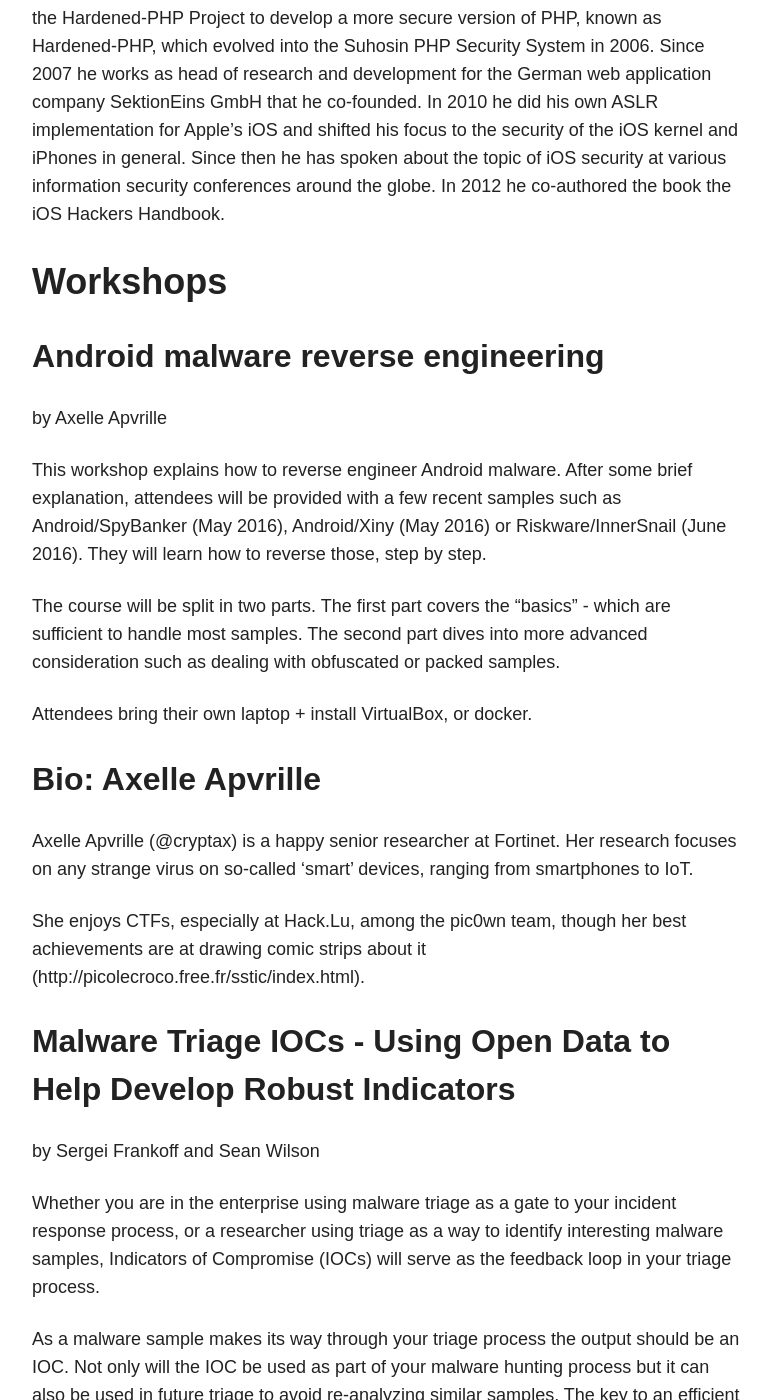
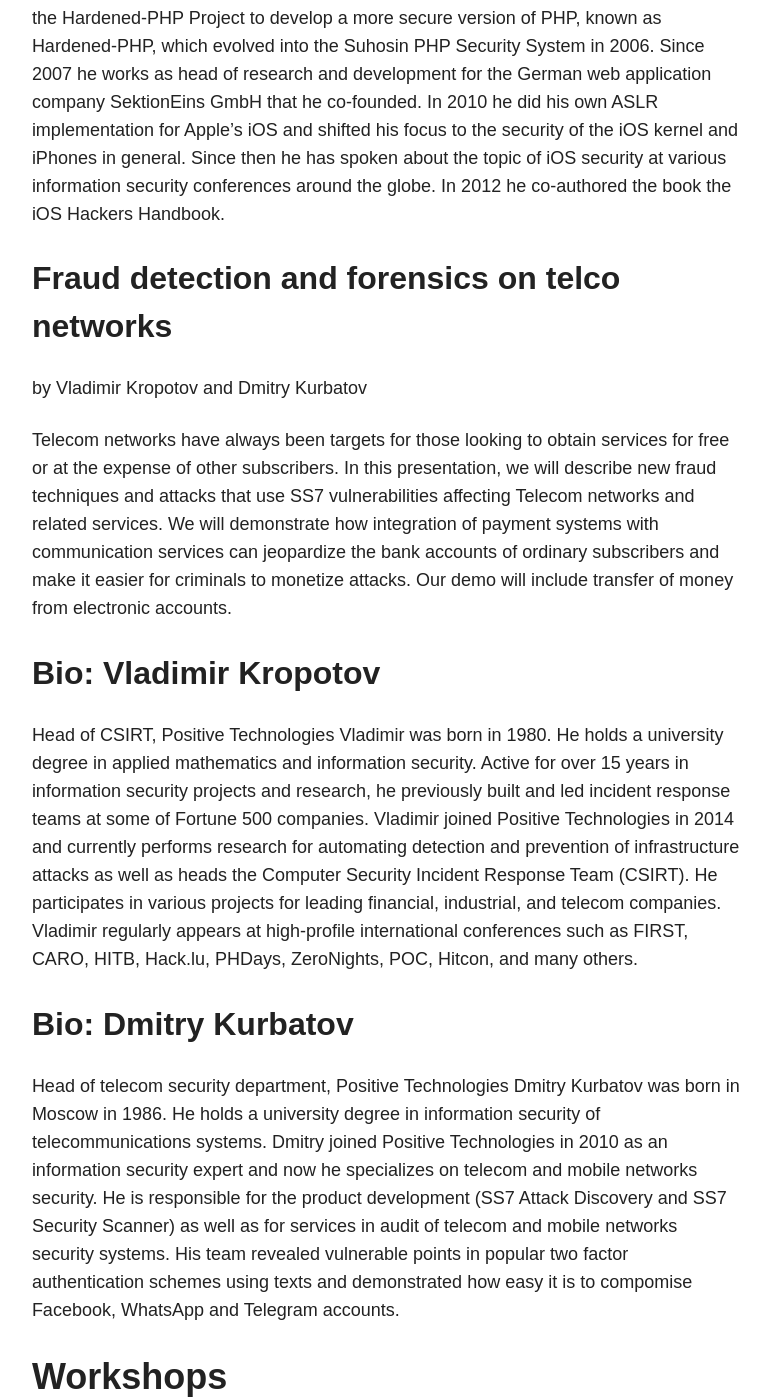
Before and after one commit to adulau/hack-lu-2016, a Jekyll site: the page built from talks/index.md, in a window 1280 px wide and 1400 px high, scrolled down 25338 px. Shown: the whole window, without its empty margins (254-1024 px from the left). Built offline with Jekyll 4.4.1, drawn with Linux system fonts in a browser that asks for light colours; nearby versions of some CDN libraries.

Commit message:
Add telco

```diff
--- a/talks/index.md
+++ b/talks/index.md
@@ -430,6 +430,28 @@
 
 Stefan Esser is best known in the security community as the PHP security guy. Since he became a PHP core developer in 2002 he devoted a lot of time to PHP and PHP application vulnerability research. However in his early days he released lots of advisories about vulnerabilities in software like CVS, Samba, OpenBSD or Internet Explorer. In 2003 he was the first to boot Linux directly from the hard disk of an unmodified XBOX through a buffer overflow in the XBOX font loader. In 2004 he founded the Hardened-PHP Project to develop a more secure version of PHP, known as Hardened-PHP, which evolved into the Suhosin PHP Security System in 2006. Since 2007 he works as head of research and development for the German web application company SektionEins GmbH that he co-founded. In 2010 he did his own ASLR implementation for Apple's iOS and shifted his focus to the security of the iOS kernel and iPhones in general. Since then he has spoken about the topic of iOS security at various information security conferences around the globe. In 2012 he co-authored the book the iOS Hackers Handbook.
 
+Fraud detection and forensics on telco networks
+-----------------------------------------------
+by Vladimir Kropotov and Dmitry Kurbatov
+
+Telecom networks have always been targets for those looking to obtain services for free or at the expense of other subscribers. In this presentation, we will describe new fraud techniques and attacks that use SS7 vulnerabilities affecting Telecom networks and related services. We will demonstrate how integration of payment systems with communication services can jeopardize the bank accounts of ordinary subscribers and make it easier for criminals to monetize attacks. Our demo will include transfer of money from electronic accounts.
+
+Bio: Vladimir Kropotov
+----------------------
+
+Head of CSIRT, Positive Technologies
+Vladimir was born in 1980. He holds a university degree in applied mathematics and information security.
+Active for over 15 years in information security projects and research, he previously built and led incident response teams at some of Fortune 500 companies. Vladimir joined Positive Technologies in 2014 and currently performs research for automating detection and prevention of infrastructure attacks as well as heads the Computer Security Incident Response Team (CSIRT). He participates in various projects for leading financial, industrial, and telecom companies.
+Vladimir regularly appears at high-profile international conferences such as FIRST, CARO, HITB, Hack.lu, PHDays, ZeroNights, POC, Hitcon, and many others.
+
+
+Bio: Dmitry Kurbatov
+--------------------
+
+Head of telecom security department, Positive Technologies
+Dmitry Kurbatov was born in Moscow in 1986. He holds a university degree in information security of telecommunications systems.
+Dmitry joined Positive Technologies in 2010 as an information security expert and now he specializes on telecom and mobile networks security. He is responsible for the product development (SS7 Attack Discovery and SS7 Security Scanner) as well as for services in audit of telecom and mobile networks security systems. His team revealed vulnerable points in popular two factor authentication schemes using texts and demonstrated how easy it is to compomise Facebook, WhatsApp and Telegram accounts.
+
 
 Workshops
 =========
```
